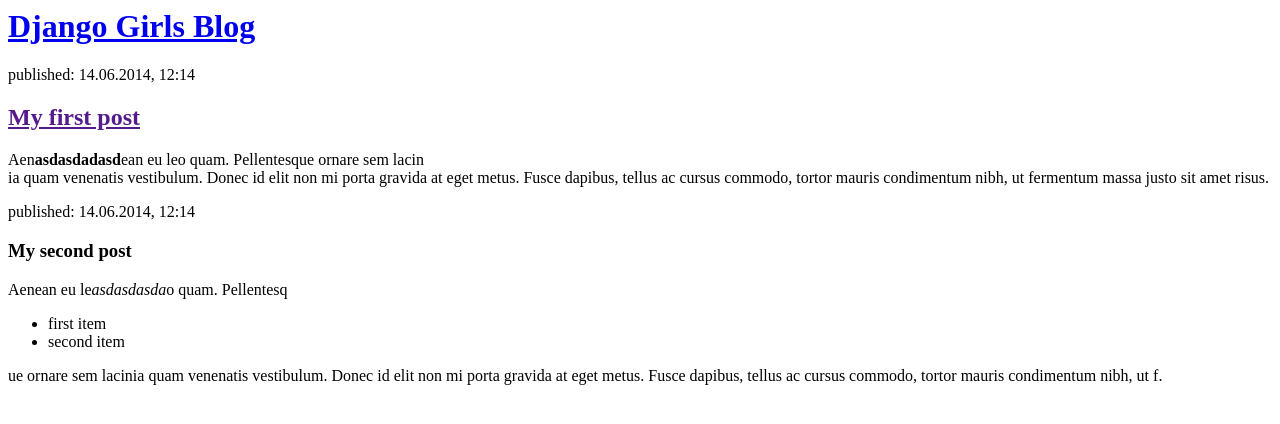
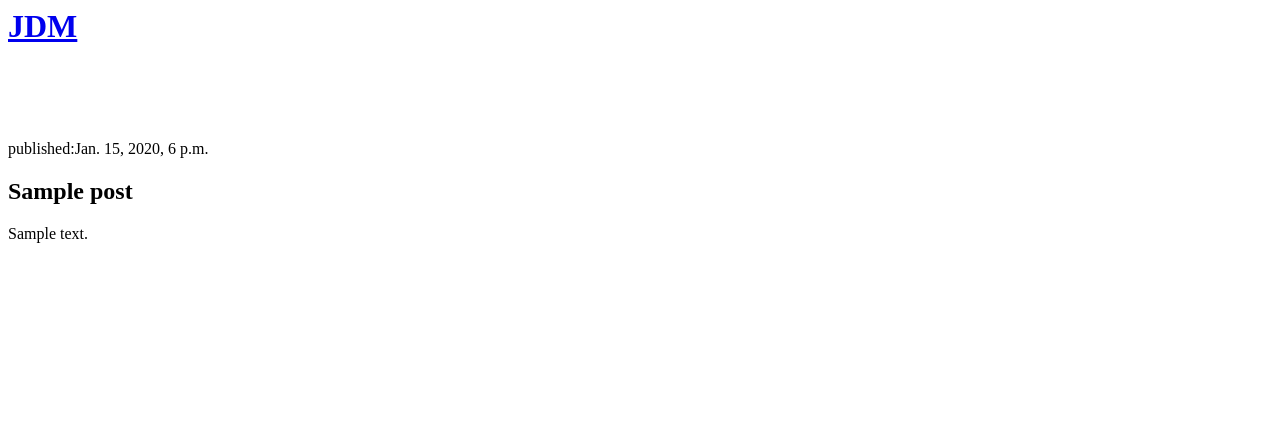
Before and after one commit to TY235/my-first-blog, a Django app: template blog/templates/blog/post_list.html in a window 1280 px wide. Shown: the top 424 px of the page. Run offline with Django 3.2, Linux system fonts and the light colour scheme; the template is opened without the code that fills it: values that come from a table or form of the project are taken from there, others are empty; tables that the repository leaves empty hold one stand-in row (values such as "Sample post").

Commit message:
Modified templates to display posts from database

```diff
--- a/blog/templates/blog/post_list.html
+++ b/blog/templates/blog/post_list.html
@@ -4,20 +4,15 @@
     </head>
     <body>
         <div>
-            <h1><a href="http://www.google.com">Django Girls Blog</a></h1>
+            <h1><a href="http://www.google.com">JDM</a><br><br><br></h1>
         </div>
+        {% for post in posts %}
+           <div>
+               <p>published:{{ post.published_date }}</p>
+               <h2>{{ post.title }}</h2>
+               <p>{{post.text|linebreaksbr}}<br><br><br><br></p>
+           </div>
+        {% endfor %}
 
-        <div>
-            <p>published: 14.06.2014, 12:14</p>
-            <h2><a href="">My first post</a></h2>
-            <p>Aen<strong>asdasdadasd</strong>ean eu leo quam. Pellentesque ornare sem lacin<br>ia quam venenatis vestibulum. Donec id elit non mi porta gravida at eget metus. Fusce dapibus, tellus ac cursus commodo, tortor mauris condimentum nibh, ut fermentum massa justo sit amet risus.</p>
-        </div>
-
-        <div>
-            <p>published: 14.06.2014, 12:14</p>
-            <h3>My second post</h3>
-            <p>Aenean eu le<em>asdasdasda</em>o quam. Pellentesq<ul><li>first item</li><li>second item</li></ul>ue ornare sem lacinia quam venenatis vestibulum. Donec id elit non mi porta gravida at eget metus. Fusce dapibus, tellus ac cursus commodo, tortor mauris condimentum nibh, ut f.</p>
-
-        </div>
     </body>
 </html>
--- a/blog/views.py
+++ b/blog/views.py
@@ -1,5 +1,8 @@
 from django.shortcuts import render
+from .models import Post
+from django.utils import timezone
 
 # Create your views here.
 def post_list(request):
-    return render (request, 'blog/post_list.html',{})
+    posts = Post.objects.filter(published_date__lte=timezone.now()).order_by('published_date')
+    return render (request, 'blog/post_list.html',{'posts': posts})
```
